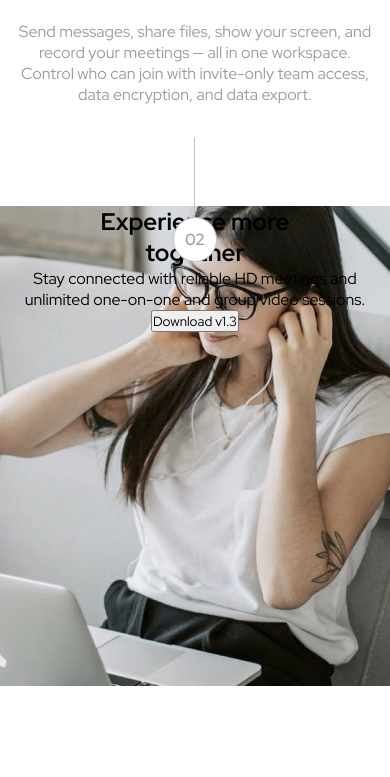
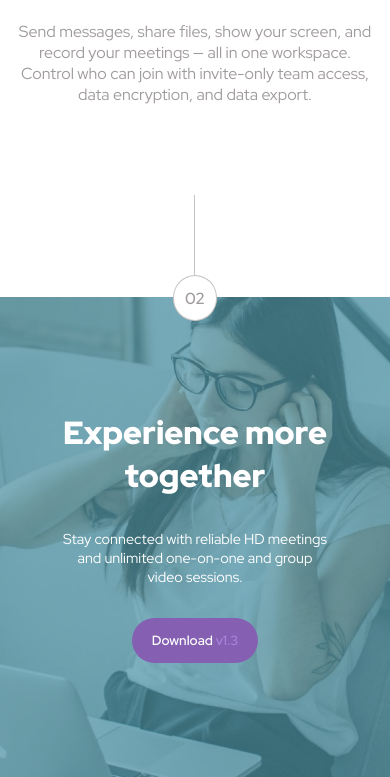
Before and after one commit to userMauro-code/meet-landing-page, a plain HTML site: page index.html in a window 390 px wide. Shown: the part 1466-2243 px from the top of the page. Before the commit the page ends 2152 px from the top, so only its background shows below. Drawn offline with Linux system fonts and the light colour scheme.

Commit message:
commit mobile finalized

```diff
--- a/index.html
+++ b/index.html
@@ -49,15 +49,14 @@
       <p>Send messages, share files, show your screen, and record your meetings — all in one
         workspace. Control who can join with invite-only team access, data encryption, and data export.</p>
     </div>
-    <div class="separador separador2">
-      <div class="line__div line2"></div>
-      <span class="span__2">02</span>
-    </div>
-
     <div class="footer__main">
+      <div class="separador separador2">
+        <div class="line__div line2"></div>
+        <span class="span__2">02</span>
+      </div>
       <h2 class="footer__title">Experience more<br>together</h2>
       <p class="footer__p">Stay connected with reliable HD meetings and unlimited one-on-one and group video sessions.</p>
-      <button class="footer__button">Download <span class="span__butfot">v1.3</span></button>
+      <button class="footer__button button">Download <span class="span__butfot">v1.3</span></button>
     </div>
   </main>
 </body>
--- a/style/style.css
+++ b/style/style.css
@@ -62,7 +62,7 @@ body, html{
     padding: 0 12em;
 }
 
-.button__box .button {
+ .button {
     border-radius: 50px;
     border: none;
     width: max-content;
@@ -146,14 +146,55 @@ body, html{
     background-repeat: no-repeat;
     background-size: cover;
     height: 30em;
+    position: relative;
+    z-index: 10;
+    margin-top: 12em;
+    display: flex;
+    flex-direction: column;
+    z-index: 10;
+    color: #fff;
+    justify-content: center;
+    align-items: center;
+    text-align: center;
+    gap: 2em;
+}
+
+.footer__main::before {
+    content: '';
+    display: block;
+    background-color:  rgba(77, 150, 169, 0.7);;
     position: absolute;
-    top: 104.5em;
-    z-index: 10;
+    inset: 0;
+    z-index: 1;
+}
+
+.footer__main > * {
+    position: relative;
+    z-index: 2;
 }
 
 .separador2 {
-    position: relative;
-    top: -2em;
-    margin-top: 0;
+    align-self: center;
+    position: absolute;
     z-index: 20;
+    bottom: 24.5em;
 }
+
+.footer__button {
+    background-color: #855FB1;
+    color: #fff;
+}
+
+.footer__button span {
+    color: #ac81dd;
+}
+
+.footer__title {
+    font-weight: 900;
+    font-size: 2em;
+}
+
+.footer__p {
+    max-width: 70%;
+    font-size: .9em;
+}
```
